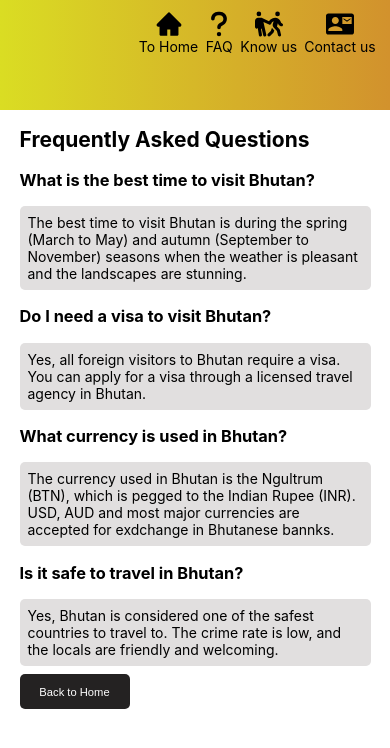
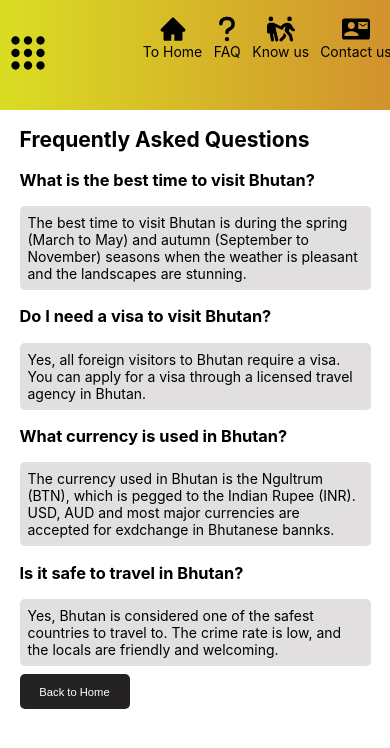
Before and after one commit to Lekden/melong, a React (Create React App) app: page /melong/faq in a window 390 px wide. Shown: the top 748 px of the page. Built offline with nearby package versions, Linux system fonts and the light colour scheme.

Commit message:
hamburger

```diff
--- a/package.json
+++ b/package.json
@@ -7,12 +7,14 @@
     "@testing-library/jest-dom": "^6.6.3",
     "@testing-library/react": "^16.3.0",
     "@testing-library/user-event": "^13.5.0",
+    "core-js-pure": "^3.42.0",
     "react": "^18.2.0",
     "react-dom": "^18.2.0",
     "react-icons": "^5.5.0",
     "react-router-dom": "^6.30.0",
     "react-scripts": "5.0.1",
     "react-spring": "^9.7.5",
+    "style-loader": "^3.3.3",
     "web-vitals": "^2.1.4"
   },
   "scripts": {
--- a/src/components/Banner.css
+++ b/src/components/Banner.css
@@ -20,14 +20,15 @@
 }
 
 .banner-content {
-    width: 85%;
     display: flex;
-    justify-content: space-between;
+    justify-content: space-between; /* space hamburger and tabs */
     align-items: center;
-    margin: 0 auto;
-    /* center inside banner */
-    height: 100%;
+    width: 100%;
     position: relative;
+}
+
+.hamburger {
+    display: none;
 }
 
 /* Banner image (logo on the left) */
@@ -239,6 +240,7 @@
         display: none;
     }
 
+
     /* Heading styles */
     .heading {
         display: none;
@@ -371,21 +373,23 @@
         margin-left: 5px;
     }
     /* Tabs (Buttons) container */
-.tabs {
-    position: absolute;
-    /* Positioning tabs at the top-right corner */
-    top: 5px;
-    right: 0;
-    display: flex;
-    gap: 1px;
+    .banner-content {
+        flex-direction: row; /* Keep items in a row */
+        justify-content: space-between;
+      }
 
+      .hamburger {
+        display: block;
+        order: 0; /* Appears first */
+        position: relative;
+        right:6%;
+      }
 
-    /* Space between the tabs */
+      .tabs {
+        order: 1; /* Appears last */
+        display: flex;
+        margin-left: auto;
+        margin-right: 10px;
+        gap: 5px;
+      }
 }
-
-.tabs :hover {
-    cursor: pointer;
-    background: #000;
-    /* Change cursor to pointer on hover */
-}
-}
--- a/src/components/Banner.js
+++ b/src/components/Banner.js
@@ -4,6 +4,7 @@ import { AiFillHome } from "react-icons/ai";
 import { FaQuestion } from "react-icons/fa6";
 import { MdContactMail } from "react-icons/md";
 import { FaPeoplePulling } from "react-icons/fa6";
+import Hamburger from "./Hamburger";
 
 export default function Banner() {
   console.log("Home component rendered");
@@ -12,12 +13,16 @@ export default function Banner() {
   return (
     <div className="wrapper">
       <div className="banner">
+        <div className="hamburger">
+          <Hamburger />
+        </div>
         <div className="banner-content">
           <div className="banner-image"></div>
           <div className="overlay">
             <h1 className="heading">Melong Tours & Treks</h1>
             <p className="subheading">Explore the beauty of Bhutan</p>
           </div>
+
           <div className="tabs">
             <Link className="home-icon" to="/">
               <AiFillHome size={28} />
--- /dev/null
+++ b/src/components/Hamburger.css
@@ -0,0 +1,61 @@
+/* Wrapper for mobile menu */
+.mobile-menu {
+    position: relative;
+    z-index: 50;
+  }
+
+  /* Dropdown container */
+  .dropdown-mobile {
+    background-color:wheat;
+    border-radius: 8px;
+    box-shadow: 0 8px 16px rgba(62, 59, 59, 0.2);
+    padding: 10px;
+    width: 180px;
+    position: absolute;
+    top: 45px;
+    left: 10px;
+  }
+
+  /* Each block (Services, Booking, etc.) */
+  .dropdown-block,
+  .dropdown-blocks {
+    margin-bottom: 10px;
+  }
+
+  /* Main button */
+  .dropdown-options {
+    background-color: #525252;
+    color: white;
+    border: none;
+    width: 100%;
+    padding: 10px;
+    font-size: 16px;
+    text-align: left;
+    border-radius: 5px;
+    cursor: pointer;
+  }
+
+  /* Hover effect */
+  .dropdown-options:hover {
+    background-color: #444;
+  }
+
+  /* Submenu */
+  .submenu {
+    margin-top: 5px;
+    padding-left: 10px;
+    font-size: 20px;
+  }
+
+  .submenu div {
+    background-color: #e9e9e9;
+    padding: 8px;
+    margin-top: 4px;
+    border-radius: 5px;
+    font-size: 14px;
+    cursor: pointer;
+  }
+
+  .submenu div:hover {
+    background-color: #cfcfcf;
+  }
--- a/src/components/Hamburger.js
+++ b/src/components/Hamburger.js
@@ -0,0 +1,71 @@
+import React, { useState } from "react";
+import { CgMenuGridO } from "react-icons/cg";
+import "./Hamburger.css";
+
+export default function Hamburger() {
+  const [isOpen, setIsOpen] = useState(false);
+  const [activeSubmenu, setActiveSubmenu] = useState("");
+
+  const toggleMenu = () => setIsOpen(!isOpen);
+  const toggleSubmenu = (submenu) => {
+    setActiveSubmenu((prev) => (prev === submenu ? null : submenu));
+  };
+
+  return (
+    <div className="mobile-menu">
+      <button
+        onClick={toggleMenu}
+        style={{ color: "black", border: "none", background: "transparent" }}
+      >
+        <CgMenuGridO size={50} />
+      </button>
+      {isOpen && (
+        <div className="dropdown-mobile">
+          <div className="dropdown-block">
+            <button
+              className="dropdown-options"
+              onClick={() => toggleSubmenu("services")}
+            >
+              Services
+            </button>
+            {activeSubmenu === "services" && (
+              <div className="submenu">
+                <div href="#">Guided Tour</div>
+                <div href="#">Travel Packages</div>
+                <div href="#">Festival Guide</div>
+              </div>
+            )}
+          </div>
+          <div className="dropdown-block">
+            <button
+              className="dropdown-options"
+              onClick={() => toggleSubmenu("bookings")}
+            >
+              Booking
+            </button>
+            {activeSubmenu === "bookings" && (
+              <div className="submenu">
+                <div>Manage Booking</div>
+                <div>Booking Inquiries</div>
+              </div>
+            )}
+          </div>
+          <div className="dropdown-blocks">
+            <button
+              className="dropdown-options"
+              onClick={() => toggleSubmenu("landmarks")}
+            >
+              Landmarks
+            </button>
+            {activeSubmenu === "landmarks" && (
+              <div className="submenu">
+                <div>Taksang</div>
+                <div>Jumolhari</div>
+              </div>
+            )}
+          </div>
+        </div>
+      )}
+    </div>
+  );
+}
```
Also changed, not shown: 1 other file (tests, documents, lock files or other folders).
